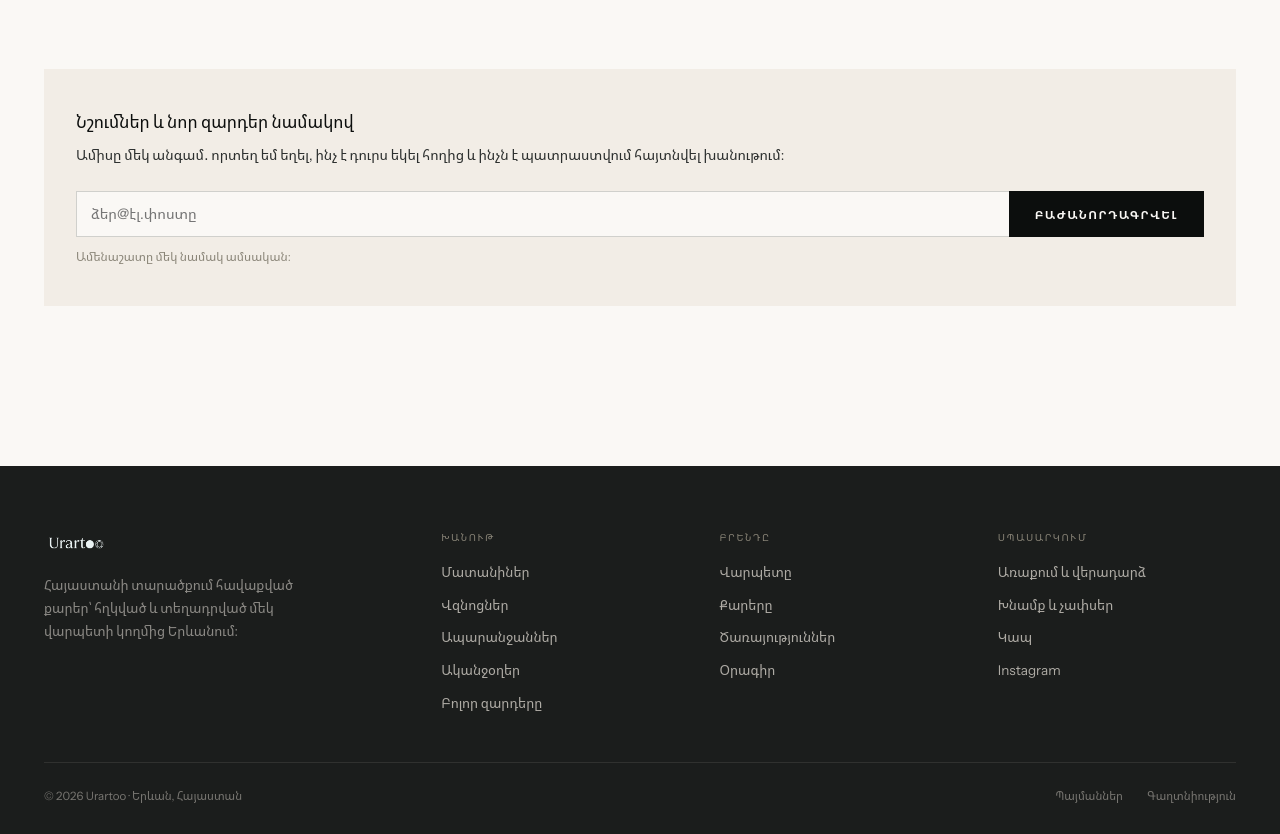
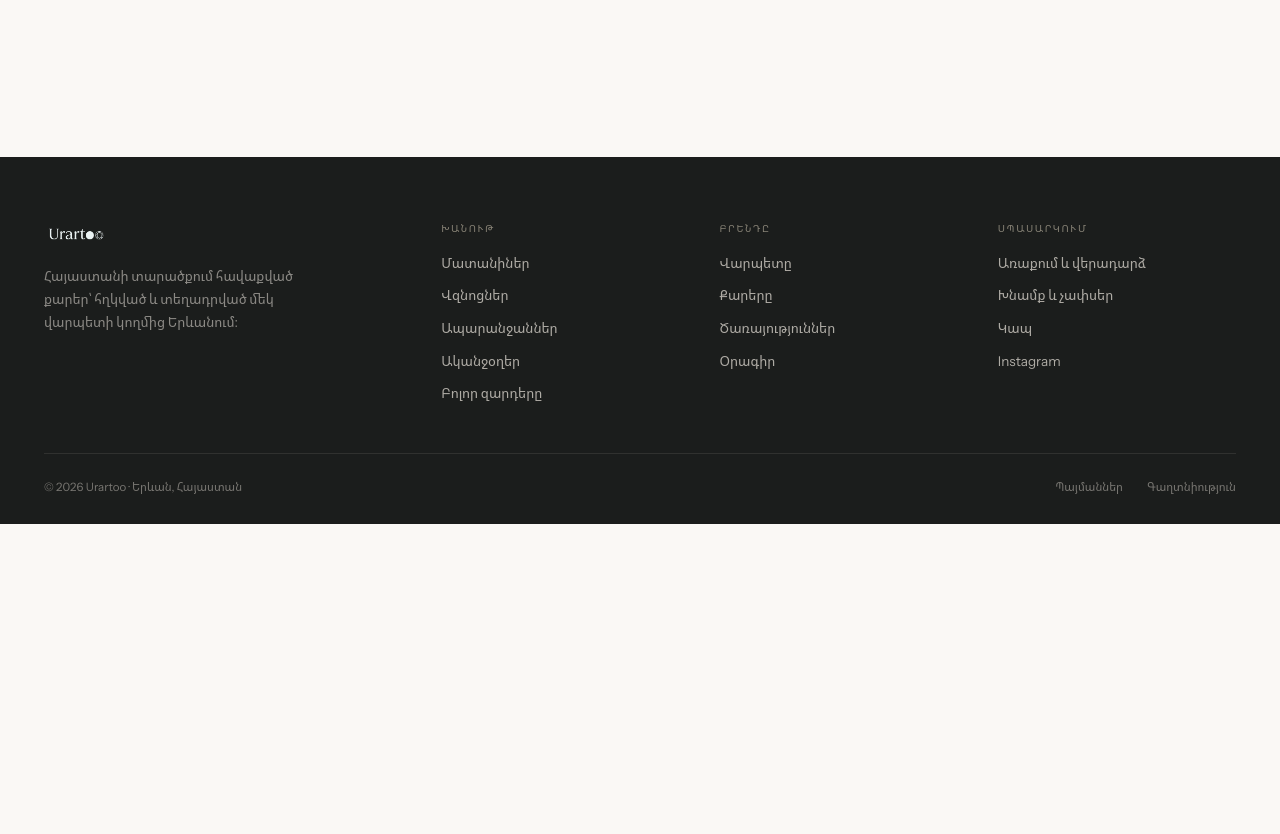
Before and after one commit to nornaj/Urartoo, a plain HTML site: page journal.html in a window 1280 px wide. Shown: the part 1671-2505 px from the top of the page. After the commit the page ends 2195 px from the top, so only its background shows below. Drawn offline with Linux system fonts and the light colour scheme.

Commit message:
Remove newsletter subscription section from all pages

```diff
--- a/journal.html
+++ b/journal.html
@@ -182,21 +182,6 @@
       <!-- Rendered by JS -->
     </div>
 
-    <!-- Newsletter Banner inside Journal -->
-    <div class="journal-nl-banner">
-      <div>
-        <div style="font-size: 17px; font-weight: 500; margin-bottom: 8px;">Նշումներ և նոր զարդեր նամակով</div>
-        <p style="font-size: 14px; line-height: 1.65; color: var(--graphite); margin: 0;">Ամիսը մեկ անգամ․ որտեղ եմ եղել, ինչ է դուրս եկել հողից և ինչն է պատրաստվում հայտնվել խանութում։</p>
-      </div>
-      <div>
-        <div class="newsletter-form">
-          <input type="email" placeholder="ձեր@էլ.փոստը" id="journal-nl-email" aria-label="Էլեկտրոնային փոստի հասցե">
-          <button type="button" id="journal-nl-btn">Բաժանորդագրվել</button>
-        </div>
-        <div class="newsletter-status" id="journal-nl-status">Ամենաշատը մեկ նամակ ամսական։</div>
-      </div>
-    </div>
-
   </section>
 
   <!-- ═══ 5. FOOTER ═══ -->
--- a/styles.css
+++ b/styles.css
@@ -3989,3 +3989,8 @@ select option:checked {
 .nav-link-admin {
   display: none !important;
 }
+
+/* Hide newsletter banner across all pages */
+.newsletter, .journal-nl-banner {
+  display: none !important;
+}
```
Also changed, not shown: index.html (+0 -17 lines).
